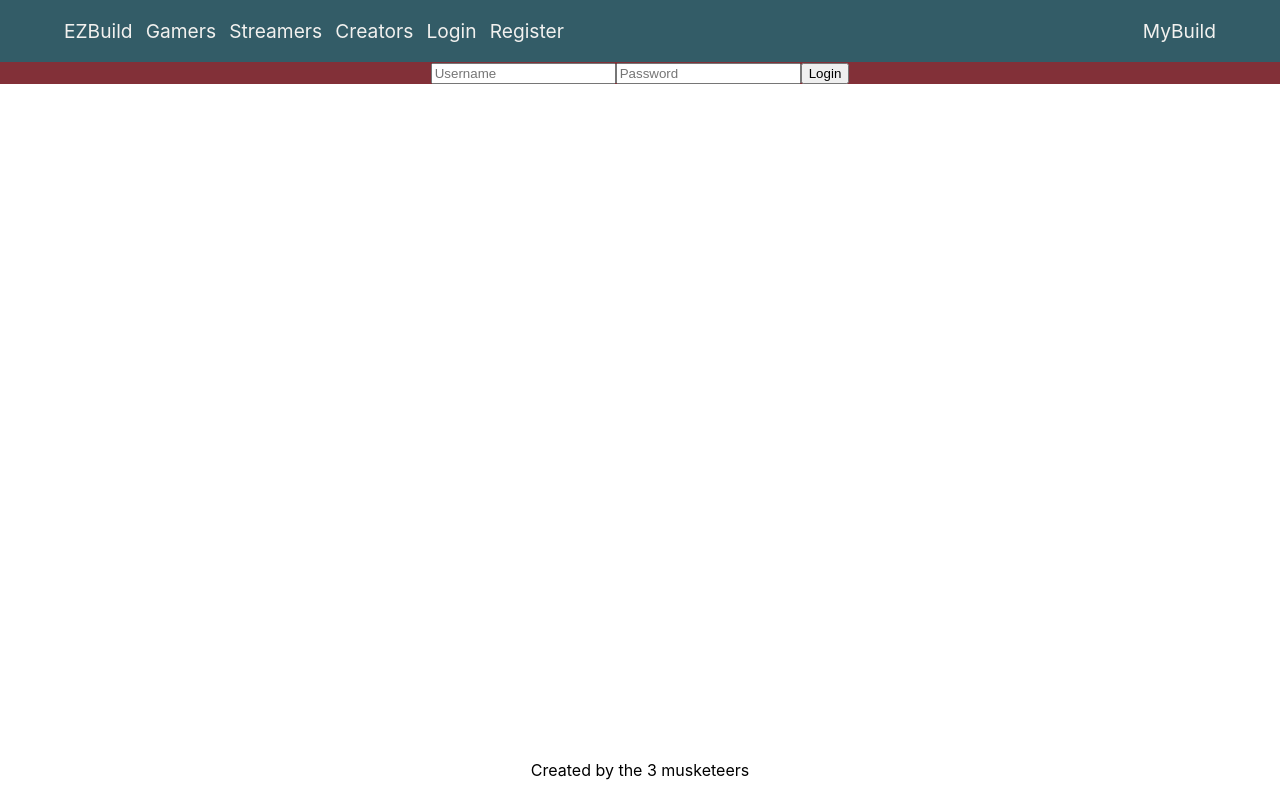
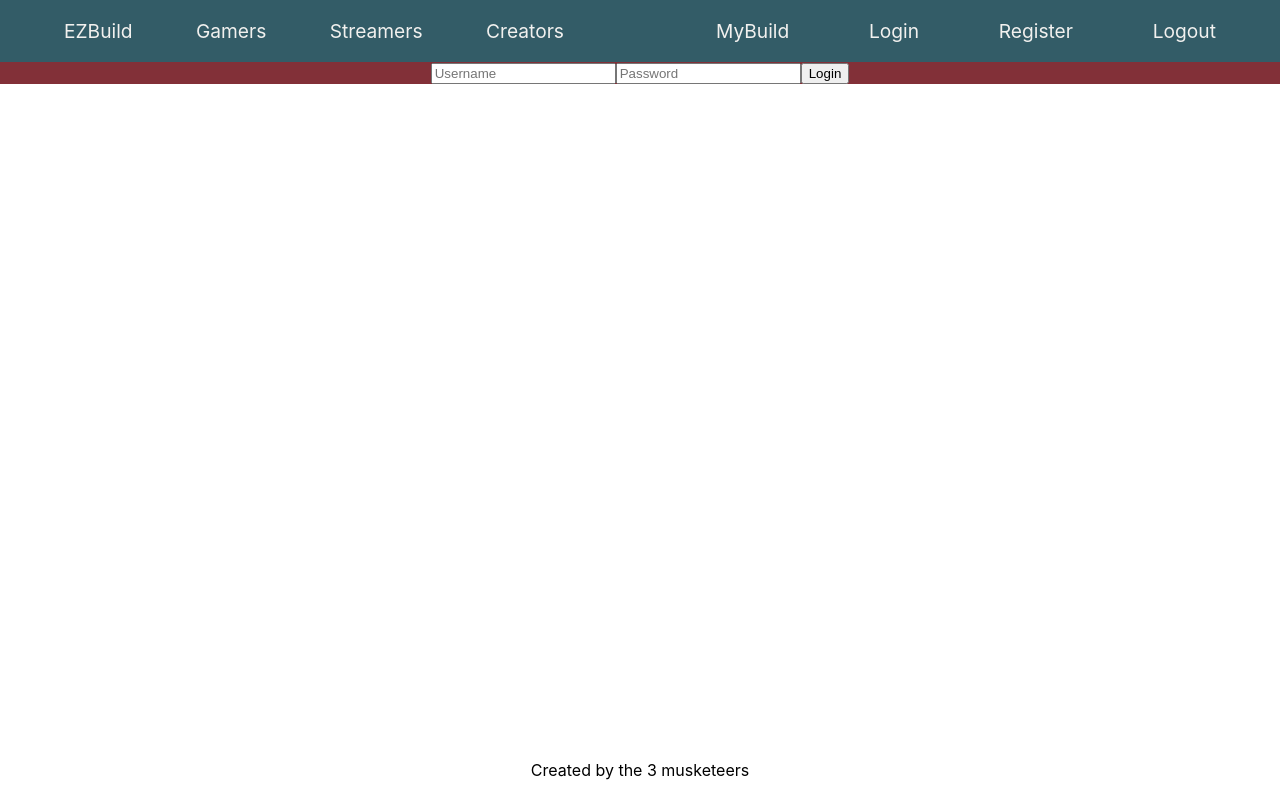
Before and after one commit to rlugtu/EZBuild, a React (Create React App) app in the folder client/: page /user/login in a window 1280 px wide. Built offline with nearby package versions, Linux system fonts and the light colour scheme; no server answers.

Commit message:
updated auth is working

```diff
--- a/client/src/App.css
+++ b/client/src/App.css
@@ -12,16 +12,19 @@ nav {
   font-size: 1.2rem;
   color: rgba(242, 241, 239, 1);
 }
-.navLeft {
+.navLeft, .navRight {
   display: flex;
   justify-content: space-between;
   width: 500px;
   padding: 0;
 }
+
 ul {
   list-style-type: none;
 }
-
+li {
+  cursor: pointer
+}
 a {
   color: rgba(242, 241, 239, 1);
   text-decoration: none;
--- a/client/src/App.js
+++ b/client/src/App.js
@@ -1,13 +1,13 @@
 import React, { Component } from 'react';
 import './App.css';
-import { Route } from 'react-router-dom'
-import { BrowserRouter as Router,  Redirect } from 'react-router-dom';
+import { Route, Redirect } from 'react-router-dom'
 import Home from './components/Home'
 import Header from './components/Header'
 import Footer from './components/Footer'
 import BuildsController from './components/BuildsController'
 import Login from './components/Login';
 import Register from './components/Register'
+import UserBuilds from './components/UserBuilds'
 
 
 class App extends Component {
@@ -30,23 +30,82 @@ class App extends Component {
       }).catch(err => console.log(err));
   }
 
+  handleLoginSubmit = (e, data) => {
+    e.preventDefault();
+    fetch('/api/auth/login', {
+      method: 'POST',
+      headers: {
+        'Content-Type': 'application/json',
+      },
+      credentials: 'include',
+      body: JSON.stringify(data)
+    }).then(res => res.json())
+      .then(res => {
+        this.setState({
+          auth: res.auth,
+          user: res.data.user,
+        })
+
+      }).catch(err => console.log(err));
+  }
+
+  handleRegisterSubmit = (e, data) => {
+    e.preventDefault();
+    fetch('/api/auth/register', {
+      method: 'POST',
+      headers: {
+        'Content-Type': 'application/json',
+      },
+      credentials: 'include',
+      body: JSON.stringify(data)
+    }).then(res => res.json())
+      .then(res => {
+        this.setState({
+          auth: res.auth,
+          user: res.data.user,
+          email: res.data.email,
+        })
+      }).catch(err => console.log(err));
+  }
+
+  logout = () => {
+    fetch('/api/auth/logout', {
+      credentials: 'include',
+    }).then(res => res.json())
+      .then(res => {
+        this.setState({
+          auth: res.auth,
+          user: res.data.user
+        })
+      }).catch(err => console.log(err))
+  }
+
   render() {
     return (
       <div className="App">
-        <Header />
+        <Header logout={this.logout} />
         <div className="container">
           <Route exact path="/" component={Home} />
-          <Route exact path='/user/login' render={()=>(
+
+          {/* AUTH */}
+          <Route exact path='/user/login' render={() => (
             this.state.auth
-            ?<Redirect to='/user' />
-            :<Login handleLoginSubmit={this.handleLoginSubmit}/>
+              ? <Redirect to='/user' />
+              : <Login handleLoginSubmit={this.handleLoginSubmit} />
           )} />
-          <Route exact path='/user/Register' render={()=>(
+          <Route exact path='/user/Register' render={() => (
             this.state.auth
-            ?<Redirect to ='/user' />
-            :<Register handleRegisterSubmit={this.handleRegisterSubmit} />
+              ? <Redirect to='/user' />
+              : <Register handleRegisterSubmit={this.handleRegisterSubmit} />
+          )} />
+          <Route exact path="/user" render={() => (
+            !this.state.auth
+              ? <Redirect to="/user/login" />
+              : <UserBuilds user={this.state.user} />
           )} />
 
+
+          {/* SHOP ROUTES */}
           <Route exact path="/builds/gaming" render={() =>
             <BuildsController currentPage="gaming" />} />
 
--- a/client/src/components/Header.jsx
+++ b/client/src/components/Header.jsx
@@ -10,11 +10,12 @@ const Header = (props) => {
                 <li><Link to="/builds/gaming">Gamers</Link></li>
                 <li><Link to="/builds/streaming">Streamers</Link></li>
                 <li><Link to="/builds/creators">Creators</Link></li>
+            </ul>
+            <ul className="navRight">
+                <li><Link to="/user">MyBuild</Link></li>
                 <li><Link to='/user/login'>Login</Link></li>
                 <li><Link to='/user/register'>Register</Link></li>
-            </ul>
-            <ul>
-                <li><Link to="/user">MyBuild</Link></li>
+                <li onClick={props.logout}>Logout</li>
             </ul>
         </nav>
 
--- a/client/src/components/Login.jsx
+++ b/client/src/components/Login.jsx
@@ -1,52 +1,52 @@
-import React,{Component} from 'react'
+import React, { Component } from 'react'
 
-class Login extends Component{
-    constructor(){
+class Login extends Component {
+    constructor() {
         super();
-        this.state={
-            username:'',
-            password:''
+        this.state = {
+            username: '',
+            password: ''
         }
 
-        this.handleInputChange=this.handleInputChange.bind(this);
-        this.handleLoginSubmit=this.handleLoginSubmit.bind(this);
+        this.handleInputChange = this.handleInputChange.bind(this);
+        // this.handleLoginSubmit=this.handleLoginSubmit.bind(this);
     }
 
 
-    handleInputChange(e){
-        const name=e.target.name;
-        const value=e.target.value;
+    handleInputChange(e) {
+        const name = e.target.name;
+        const value = e.target.value;
         this.setState({
-            [name]:value,
+            [name]: value,
         })
     }
 
-    handleLoginSubmit(e,data){
-        e.preventDefault();
-        fetch('/api/auth/login',{
-            method:'POST',
-            headers:{
-                'Content-Type':'application/json',
-            },
-            credentials:'include',
-            body:JSON.stringify(data)
-        }).then(res=>res.json())
-          .then(res=>{
-              this.setState({
-                  auth:res.auth,
-                  user:res.data.user,
-              })
+    // handleLoginSubmit(e,data){
+    //     e.preventDefault();
+    //     fetch('/api/auth/login',{
+    //         method:'POST',
+    //         headers:{
+    //             'Content-Type':'application/json',
+    //         },
+    //         credentials:'include',
+    //         body:JSON.stringify(data)
+    //     }).then(res=>res.json())
+    //       .then(res=>{
+    //           this.setState({
+    //               auth:res.auth,
+    //               user:res.data.user,
+    //           })
 
-          }).catch(err => console.log(err));
-    }
+    //       }).catch(err => console.log(err));
+    // }
 
-    render(){
-        return(
+    render() {
+        return (
             <div>
-                <form onSubmit={(e)=>this.handleLoginSubmit(e,this.state)}>
+                <form onSubmit={(e) => this.props.handleLoginSubmit(e, this.state)}>
                     <input type="text" name='username' value={this.state.username} placeholder='Username' onChange={this.handleInputChange} />
                     <input type="password" name='password' value={this.state.password} placeholder='Password' onChange={this.handleInputChange} />
-                    <input type="submit" value='Login'/>
+                    <input type="submit" value='Login' />
                 </form>
             </div>
 
--- a/client/src/components/Register.jsx
+++ b/client/src/components/Register.jsx
@@ -1,49 +1,49 @@
-import React,{Component} from 'react';
+import React, { Component } from 'react';
 
-class Register extends Component{
-    constructor(){
+class Register extends Component {
+    constructor() {
         super();
-        this.state={
-            username:'',
-            password:'',
-            email:'',
+        this.state = {
+            username: '',
+            password: '',
+            email: '',
         }
-        this.handleInputChange=this.handleInputChange.bind(this);
-        this.handleRegisterSubmit=this.handleRegisterSubmit.bind(this);
+        this.handleInputChange = this.handleInputChange.bind(this);
+        // this.handleRegisterSubmit=this.handleRegisterSubmit.bind(this);
     }
     handleInputChange(e) {
         const name = e.target.name;
         const value = e.target.value;
         this.setState({
-          [name]: value,
+            [name]: value,
         });
-      }
-    handleRegisterSubmit(e,data){
-        e.preventDefault();
-        fetch('/api/auth/register',{
-            method:'POST',
-            headers:{
-                'Content-Type':'application/json',
-            },
-            credentials:'include',
-            body:JSON.stringify(data)
-        }).then(res=>res.json())
-          .then(res=>{
-              this.setState({
-                  auth:res.auth,
-                  user:res.data.user,
-                  email:res.data.email,
-              })
-          }).catch(err => console.log(err));
     }
-    render(){
-        return(
+    // handleRegisterSubmit(e,data){
+    //     e.preventDefault();
+    //     fetch('/api/auth/register',{
+    //         method:'POST',
+    //         headers:{
+    //             'Content-Type':'application/json',
+    //         },
+    //         credentials:'include',
+    //         body:JSON.stringify(data)
+    //     }).then(res=>res.json())
+    //       .then(res=>{
+    //           this.setState({
+    //               auth:res.auth,
+    //               user:res.data.user,
+    //               email:res.data.email,
+    //           })
+    //       }).catch(err => console.log(err));
+    // }
+    render() {
+        return (
             <div>
-              <form onSubmit={(e)=>this.handleRegisterSubmit(e,this.state)}>
-                  <input type="text" name='username' value={this.state.username} placeholder='Username' onChange={this.handleInputChange} />
-                  <input type="password" name='password' value={this.state.password} placeholder='Password' onChange={this.handleInputChange} />
-                  <input type="email" name='email' value={this.state.email} placeholder='Email' onChange={this.handleInputChange} />
-                  <input type="submit" value="Register"/>
+                <form onSubmit={(e) => this.props.handleRegisterSubmit(e, this.state)}>
+                    <input type="text" name='username' value={this.state.username} placeholder='Username' onChange={this.handleInputChange} />
+                    <input type="password" name='password' value={this.state.password} placeholder='Password' onChange={this.handleInputChange} />
+                    <input type="email" name='email' value={this.state.email} placeholder='Email' onChange={this.handleInputChange} />
+                    <input type="submit" value="Register" />
                 </form>
             </div>
 
```
Also changed, not shown: 1 other file (tests, documents, lock files or other folders).
